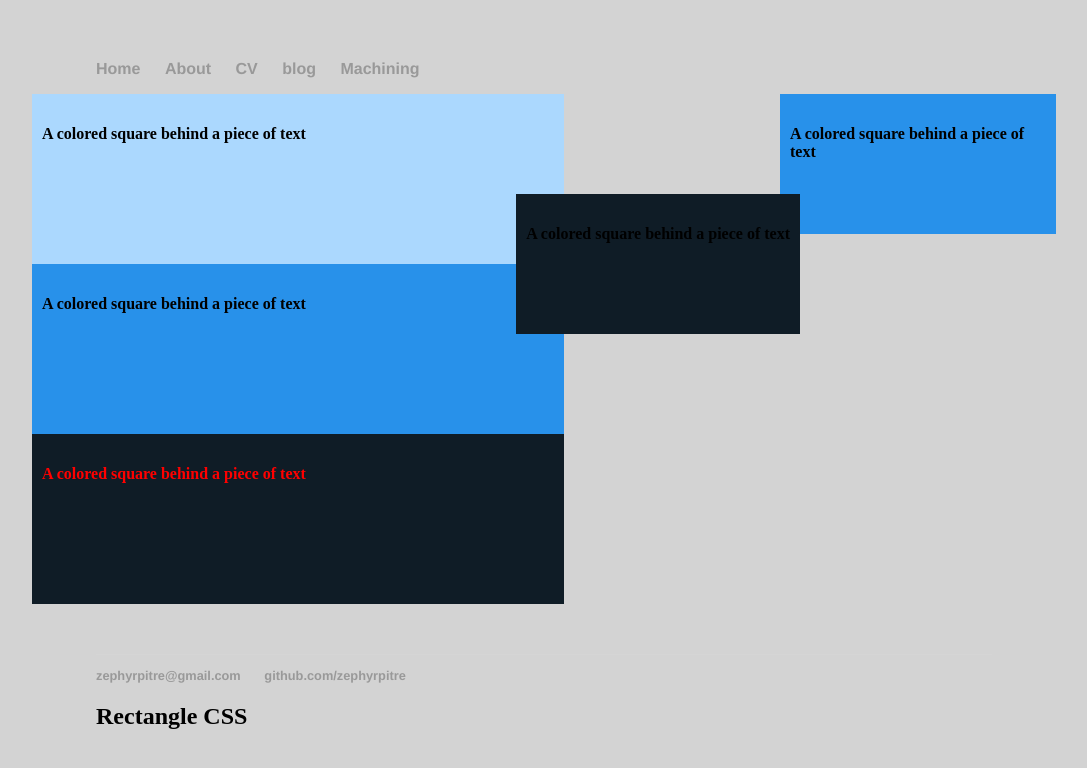
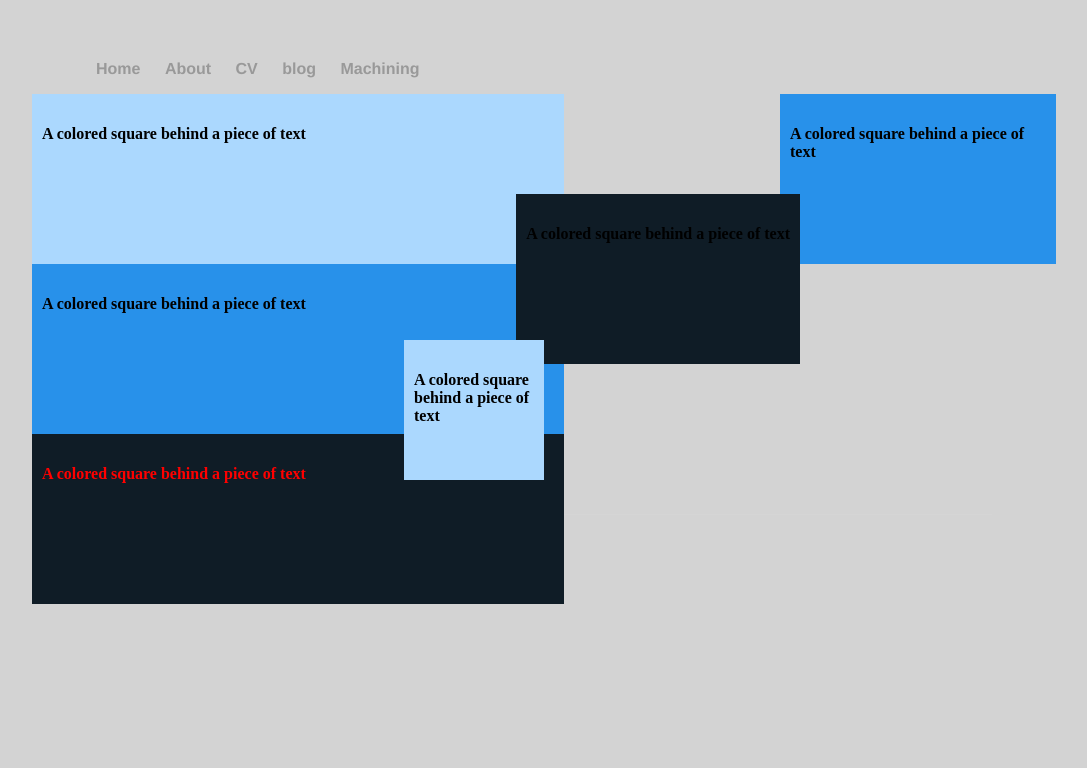
Before and after one commit to ZephyrPitre/ZephyrPitre.github.io, a Jekyll site: the page built from index.html, in a window 1280 px wide. Shown: the top 768 px of the page, without its empty margins (96-1183 px from the left). Built offline with Jekyll 4.4.1, drawn with Linux system fonts in a browser that asks for light colours.

Commit message:
Update index.html

```diff
--- a/index.html
+++ b/index.html
@@ -42,7 +42,7 @@ title: Zephyr Pitre
 		width: 20%;
     top: 94px;
     border-color:black;
-    height: 120px;
+    height: 150px;
 		Background:#2891EA; <!--bright blue-->
     color: black;
     padding:10px;
@@ -53,13 +53,13 @@ title: Zephyr Pitre
     top: 194px;
     border-color:black;
     width: 20%px;
-    height: 120px;
+    height: 150px;
 		Background:#0F1C26; <!--dark grey-->
     color: black;
     padding:10px;
 }
 .square3{
-    position: relative;
+    position: absolute;
 		left: 500px;
     bottom: 420px;
     border-color:black;
```
